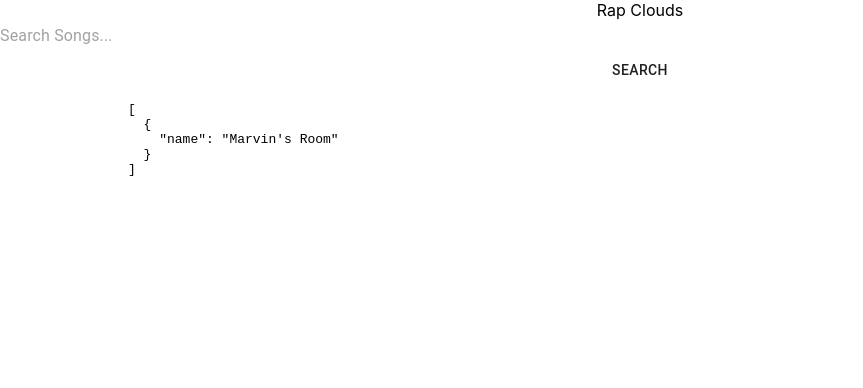
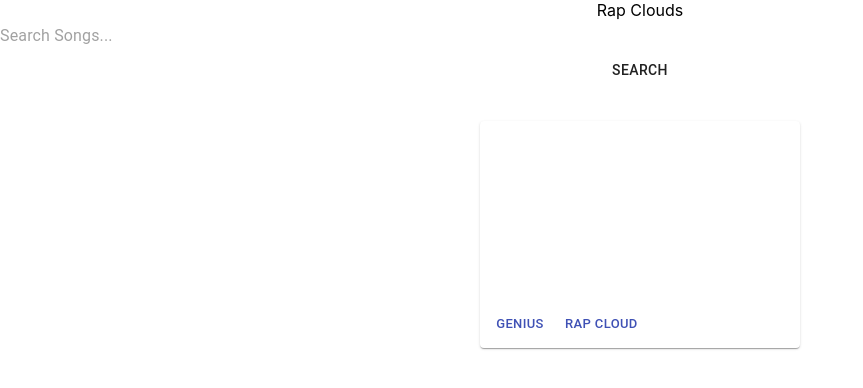
Before and after one commit to JordanTreDaniel/rapCloudsReact, a React (Create React App) app: page /search in a window 1280 px wide. Shown: the top 388 px of the page, without its empty margins (0-863 px from the left). Built offline with nearby package versions, Linux system fonts and the light colour scheme; no server answers.

Commit message:
Implement SongList

```diff
--- a/src/components/Search.js
+++ b/src/components/Search.js
@@ -3,7 +3,7 @@ import { connect } from "react-redux";
 import { Button, Input } from '@material-ui/core';
 import { searchSongs } from "../redux/actions";
 import * as selectors from "../redux/selectors";
-
+import SongList from './SongList';
 class Search extends Component {
     constructor(props) {
         super(props);
@@ -33,8 +33,8 @@ class Search extends Component {
                     <Button onClick={this.search}>Search</Button>
                 </div>
                 <div style={{ width: "80vw", margin: "auto", textAlign: "left" }}>
-                    <pre>{JSON.stringify(this.props.songs, null, 2)}</pre>
-                    {/* Song LIst here for now, dump the json */}
+                    {/* <pre>{JSON.stringify(this.props.songs, null, 2)}</pre> */}
+                    <SongList songs={this.props.songs} />
                 </div>
             </div>
 
--- /dev/null
+++ b/src/components/SongList.js
@@ -0,0 +1,89 @@
+import React, { Component } from "react";
+import { connect } from "react-redux";
+import { setSongs } from "../redux/actions";
+import * as selectors from "../redux/selectors";
+import { withStyles } from '@material-ui/core/styles';
+import Card from '@material-ui/core/Card';
+import CardActionArea from '@material-ui/core/CardActionArea';
+import CardActions from '@material-ui/core/CardActions';
+import CardContent from '@material-ui/core/CardContent';
+import CardMedia from '@material-ui/core/CardMedia';
+import Button from '@material-ui/core/Button';
+import Typography from '@material-ui/core/Typography';
+
+const styles = {
+    root: {
+        maxWidth: "",
+        minWidth: "20em",
+        margin: "2em"
+    },
+    media: {
+        height: 140,
+    },
+    songList: {
+        display: "flex",
+        justifyContent: "space-evenly",
+        flexWrap: "wrap"
+    }
+}
+
+class SongList extends Component {
+
+    componentDidMount = () => {
+        const { songs } = this.props;
+        if (!songs.length) {
+            const recoveredSongs = localStorage.getItem("songs");
+            if (songs) {
+                console.log("found songs", songs)
+                this.props.setSongs(JSON.parse(recoveredSongs));
+            }
+        }
+    }
+    //TO-DO: Make SongCard component before MVP branch closes.
+    renderCard = (song) => {
+        const { classes } = this.props;
+        return (
+            <Card className={classes.root}>
+                <CardActionArea>
+                    <CardMedia
+                        className={classes.media}
+                        image={song.header_image_thumbnail_url}
+                        title={song.full_title}
+                    />
+                    <CardContent>
+                        <Typography gutterBottom variant="h5" component="h2">
+                            {song.full_title}
+                        </Typography>
+                    </CardContent>
+                </CardActionArea>
+                <CardActions>
+                    <Button size="small" color="primary" href={`https://genius.com${song.path}`}>
+                        Genius
+        </Button>
+                    <Button size="small" color="primary">
+                        Rap Cloud
+        </Button>
+                </CardActions>
+            </Card>
+        );
+    }
+    render = () => {
+        const { classes } = this.props;
+        console.log(this.props)
+        return (
+            <div className={classes.songList}>
+                {this.props.songs.map(song => this.renderCard(song))}
+            </div>
+        )
+    }
+}
+
+const mapState = state => ({
+    songs: selectors.getSongs(state)
+});
+
+SongList.defaultProps = {
+    songs: []
+}
+const StyledSongList = withStyles(styles)(SongList)
+export default connect(mapState, { setSongs })(StyledSongList);
```
